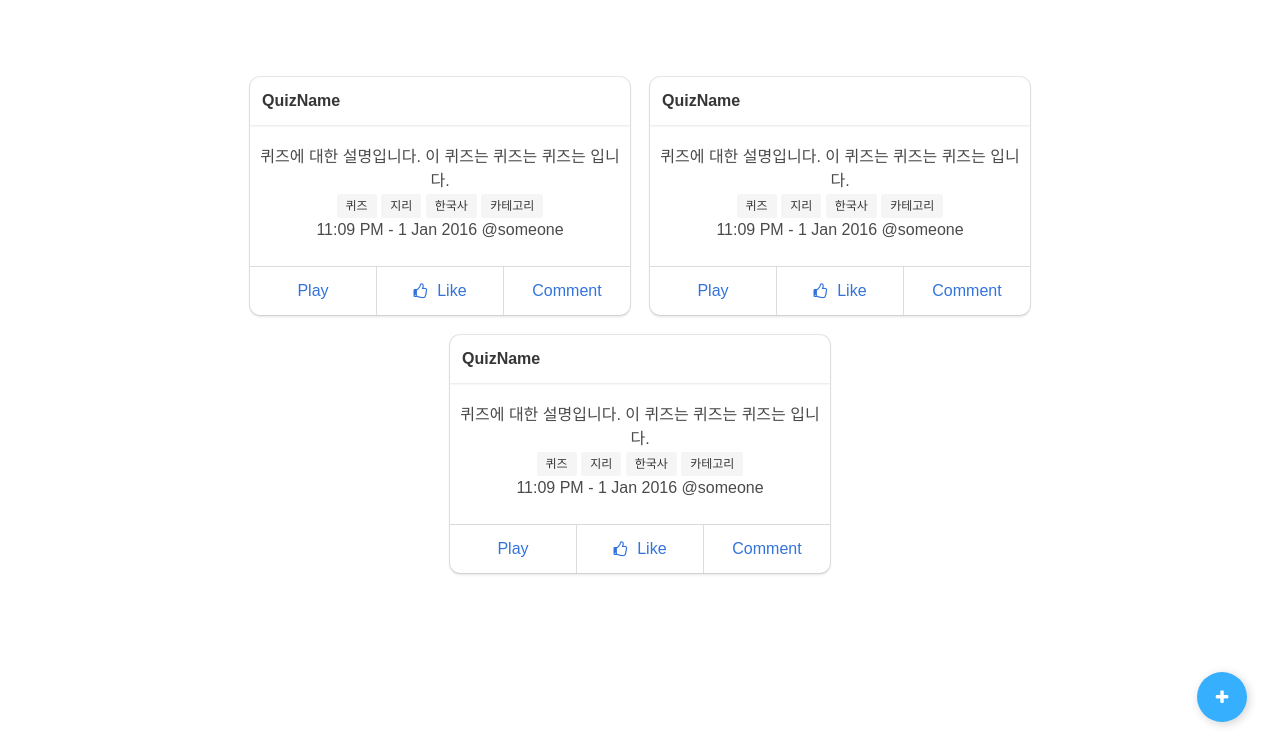
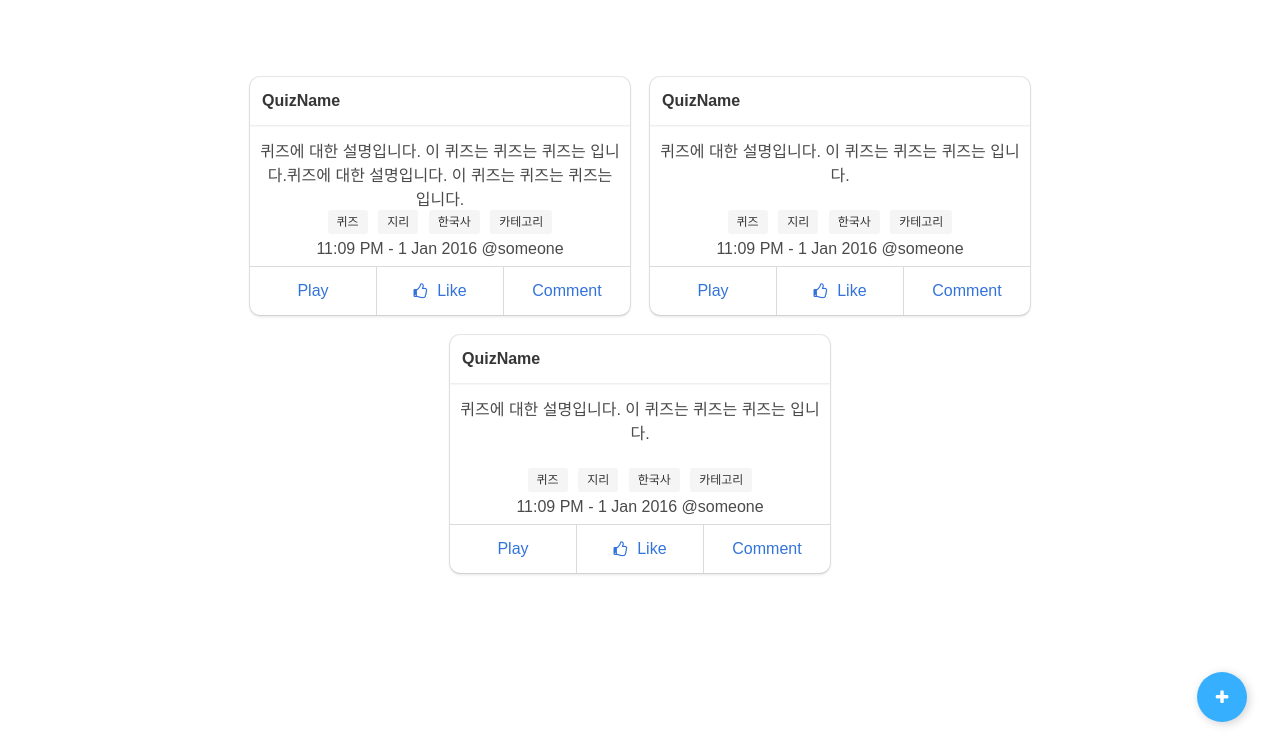
Before and after one commit to hdhc44/qt-front, a website: page index.html in a window 1280 px wide. Shown: the part 55-800 px from the top of the page. Drawn offline with nearby package versions, Linux system fonts and the light colour scheme.

Commit message:
css update

```diff
--- a/css/index.css
+++ b/css/index.css
@@ -37,15 +37,17 @@ body {
     width: 380px;
     margin: 10px;
     border-radius: 10px;
-    overflow-x: hidden;
+    overflow: hidden;
+    height: 238px;
 }
 .card-content{
     padding: 0px!important;
 }
 .content{
-    margin-top: 20px;
+    margin-top: 15px;
     padding-left: 10px;
     padding-right: 10px;
+    height: 102px;
 }
 .card-footer-item i.fa {
     margin-right: 10px;
@@ -69,7 +71,13 @@ body {
     -webkit-transition: background-color 0.3s;
     color: white;
 }
-
+.tag{
+    margin: 3px;
+}
+.substance{
+    display: block;
+    height: 43px;
+}
 #addBtn:hover {
     background-color: white;
     color: #36afff;
--- a/css/make.css
+++ b/css/make.css
@@ -45,7 +45,7 @@ body{
     align-items: center;
 }
 .title.is-4{
-    margin: 5px;
+    margin: 0px;
 }
 .column{
     padding-top: 8px;
@@ -102,9 +102,6 @@ button{
     .wrapper{
         top: 30px;
     }
-    .add{
-        top: 30px;
-    }
     .title.card{
         width: 350px;
     }
--- a/index.html
+++ b/index.html
@@ -87,7 +87,7 @@
                 <div class="card-content">
                     <div class="content">
                         <!--퀴즈 설명-->
-                        <span class="substance">퀴즈에 대한 설명입니다. 이 퀴즈는 퀴즈는 퀴즈는 입니다.</span>
+                        <span class="substance">퀴즈에 대한 설명입니다. 이 퀴즈는 퀴즈는 퀴즈는 입니다.퀴즈에 대한 설명입니다. 이 퀴즈는 퀴즈는 퀴즈는 입니다.</span>
                         <br>
                         <!--카테고리-->
                         <a class="tag is-light">퀴즈</a>
```
